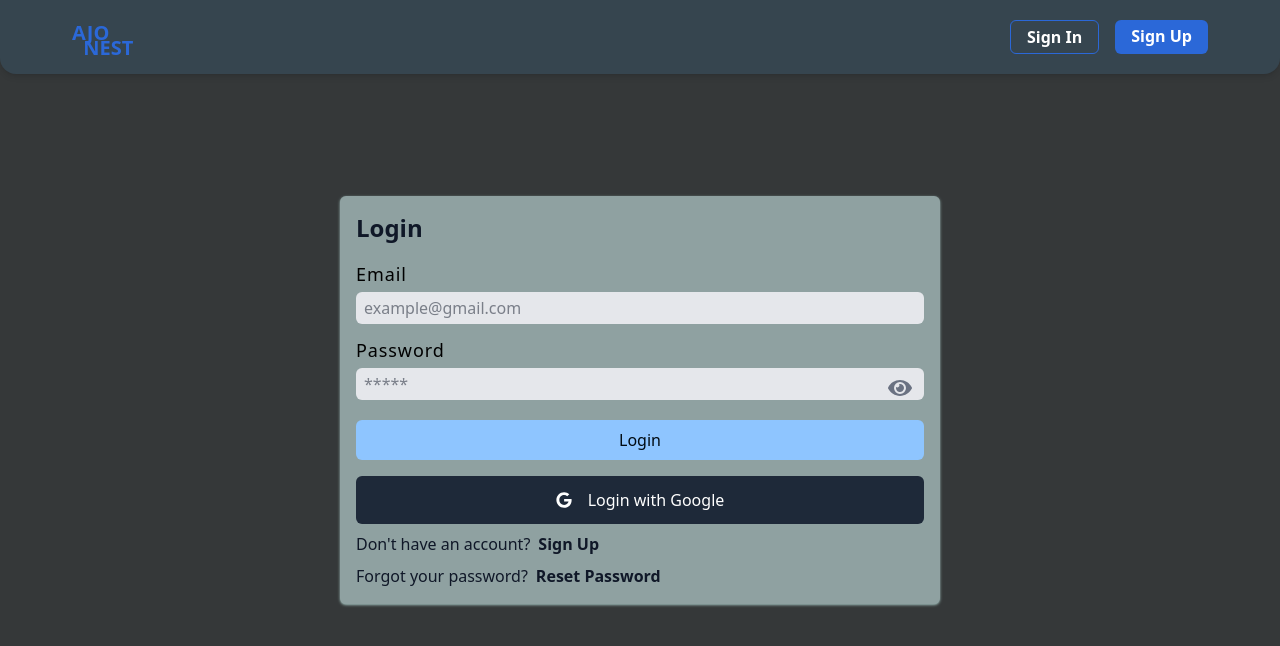
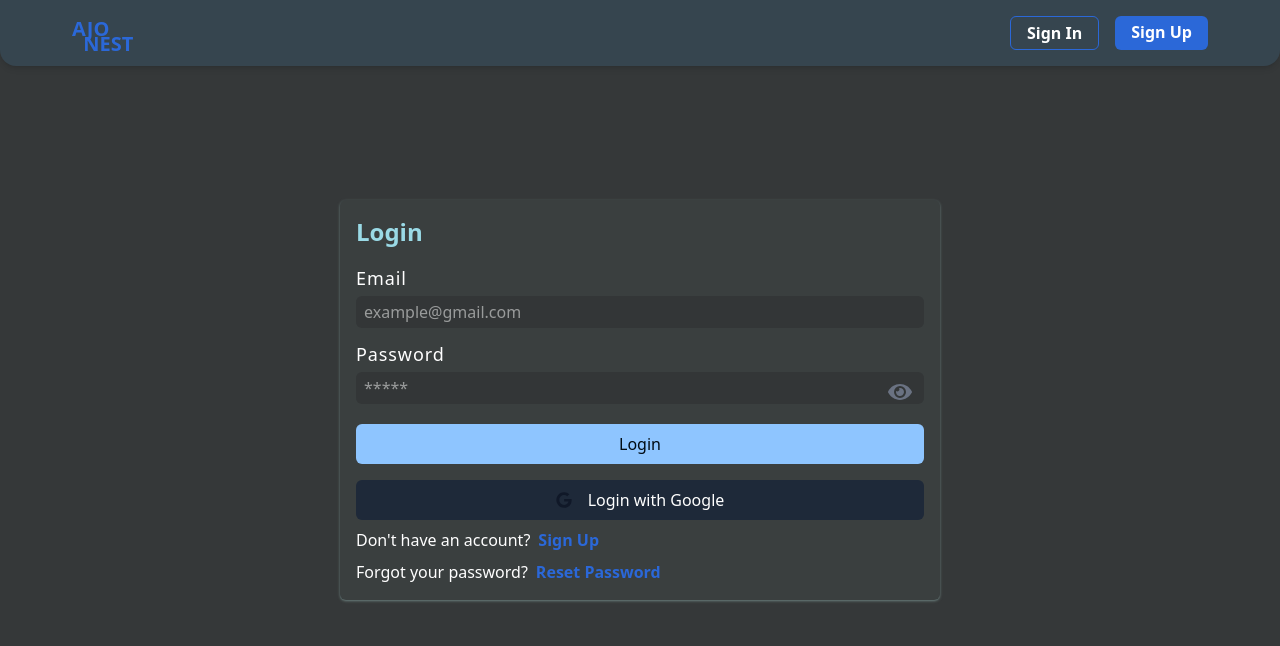
Before and after one commit to JadeDesign1/CoSavings, a Next.js app: page /login in a window 1280 px wide. Shown: the top 646 px of the page. Built offline with nearby package versions, Linux system fonts and the light colour scheme; no server answers.

Commit message:
navbar and color readjusted

```diff
--- a/app/globals.css
+++ b/app/globals.css
@@ -42,7 +42,7 @@
 }
 
 .form_container {
-  @apply px-4 shadow-sm bg-[var(--black-muted)] shadow-[#96b3af] py-4 flex flex-col  rounded-md mx-auto   h-fit w-[90%] sm:w-[600px] relative animate-[fadeInUp_0.8s_ease-out_forwards];
+  @apply px-4 shadow-sm bg-[#464e5052] shadow-[#677a78] py-4 flex flex-col  rounded-md mx-auto   h-fit w-[90%] sm:w-[600px] relative animate-[fadeInUp_0.8s_ease-out_forwards];
 }
 
 .nav_style {
--- a/component/appHeader.jsx
+++ b/component/appHeader.jsx
@@ -2,15 +2,13 @@
 import Link from "next/link";
 import React, { useEffect, useState } from "react";
 import Mobilenav from "./mobilenav";
-import CreateGroupForm from "./form/createGroupForm";
-import JoinGroupForm from "./form/joinGroupForm";
 import { getCurrentUser, logout } from "@/actions/page";
 import { RiLogoutBoxLine } from "react-icons/ri";
 
 export const AppHeader = () => {
   return (
     <nav className="nav_style">
-      <div className="flex flex-row items-center justify-between max-w-6xl mx-auto py-1 px-2">
+      <div className="flex flex-row items-center justify-between max-w-6xl mx-auto px-2">
         <Link
           href="/"
           className="relative -mt-2 text-xl text-[var(--primary)] font-bold cursor-pointer"
@@ -35,9 +33,7 @@ export const AppHeader = () => {
 };
 
 export const HomeHeader = () => {
-  const [showCreateForm, setShowCreateForm] = useState(false);
-  const [showJoinForm, setShowJoinForm] = useState(false);
-  const [openMobileNav, setOpenMobileNav] = useState(false);
+    const [openMobileNav, setOpenMobileNav] = useState(false);
   const [isAuthenticated, setIsAuthenticated] = useState(false);
 
   useEffect(() => {
@@ -68,15 +64,6 @@ export const HomeHeader = () => {
     setOpenMobileNav(!openMobileNav);
   };
 
-  const toggleCreateGroup = () => {
-    setShowJoinForm(false);
-    setShowCreateForm(!showCreateForm);
-  };
-  const toggleJoinForm = () => {
-    setShowCreateForm(false);
-    setShowJoinForm(!showJoinForm);
-  };
-
   const logoutHandler = async () => {
     await logout();
   };
@@ -85,15 +72,15 @@ export const HomeHeader = () => {
       <div className="flex flex-row items-center justify-between max-w-6xl mx-auto">
         <Link
           href="/home"
-          className="relative -mt-4 text-xl font-bold cursor-pointer "
+          className="relative -mt-4 text-xl text-[var(--primary)] font-bold cursor-pointer "
         >
           <span> AJO</span>
-          <div className="absolute top-[15px] text-[var(--secondary)]  -right-6">
+          <div className="absolute top-[15px] text-[var(--primary)]  -right-6">
             NEST
           </div>
         </Link>
         <button
-          className="sm:hidden ml-auto mr-8 w-fit py-1 px-2 flex flex-row gap-2 justify-center items-center bg-red-600 text-[var(--white)} ring-2 hover:ring-[var(--black-muted)] ring-black rounded text-2xl  hover:bg-red-500"
+          className="sm:hidden ml-auto mr-6 w-fit py-1 px-2 flex flex-row gap-2 justify-center items-center text-red-500 ring-1 hover:ring-[var(--black-muted)] ring-gray-300 rounded text-2xl"
           onClick={logoutHandler}
         >
           <RiLogoutBoxLine />
@@ -116,16 +103,10 @@ export const HomeHeader = () => {
             isAuthenticated={isAuthenticated}
             openMobileNav={openMobileNav}
             toggleNav={toggleNav}
-            toggleCreateGroup={toggleCreateGroup}
-            toggleJoinForm={toggleJoinForm}
           />
         </div>
 
-        {/* create and join group overlay */}
-        {showCreateForm && (
-          <CreateGroupForm toggleModal={() => toggleCreateGroup()} />
-        )}
-        {showJoinForm && <JoinGroupForm toggleModal={() => toggleJoinForm()} />}
+
       </div>
     </nav>
   );
--- a/component/form/authProviders.jsx
+++ b/component/form/authProviders.jsx
@@ -15,9 +15,9 @@ export const LoginGoogle = () => {
   return (
     <div
       onClick={handleGoogleLogin}
-      className="w-full gap-4 hover:cursor-pointer mt-4 h-12 bg-gray-800 rounded-md p-4 flex justify-center items-center"
+      className="w-full gap-4 hover:cursor-pointer mt-4 h-10 bg-gray-800 rounded-md p-4 flex justify-center items-center"
     >
-      <FaGoogle className="text-white" />
+      <FaGoogle className="" />
       <p className="text-white">
         {isPending ? "Redirecting..." : "Login with Google"}
       </p>
--- a/component/form/inputField.jsx
+++ b/component/form/inputField.jsx
@@ -16,7 +16,7 @@ const FormInput = ({
   return (
     <>
       <div className="flex flex-row items-center justify-between pt-2">
-        <label className=" text-base lg:text-lg tracking-wider capitalize text-black">
+        <label className=" text-base lg:text-lg tracking-wider capitalize text-white">
           {name === "confirm-password" ? "Confirm Password" : label}
         </label>
         {error && <span className="text-red-500 text-xs">{error}</span>}
@@ -24,7 +24,7 @@ const FormInput = ({
       <div className="relative w-full">
         <input
           type={type === "password" && !show ? "password" : "text"} // ✅ Toggles input type
-          className="outline-none pl-2  w-full bg-gray-200  rounded-md text-base py-1"
+          className="outline-none pl-2  w-full bg-neutral-800/30  rounded-md text-base text-white py-1"
           placeholder={placeholder}
           onChange={onChange}
           onBlur={onBlur}
--- a/component/form/loginForm.jsx
+++ b/component/form/loginForm.jsx
@@ -57,7 +57,7 @@ const LoginForm = () => {
         return (
           <section className=" modal-container">
             <form onSubmit={handleSubmit} className="form_container">
-              <h2 className="text-xl lg:text-2xl font-bold pb-2 ">Login</h2>
+              <h2 className="text-xl lg:text-2xl font-bold pb-2 text-[var(--text-light)]">Login</h2>
               <section className="grid grid-cols-1 gap-1">
                 <FormInput
                   value={values.email}
@@ -81,15 +81,15 @@ const LoginForm = () => {
                 <SubmiBtn isSubmitting={isSubmitting} text={"Login"} />
               </section>{" "}
               <LoginGoogle />
-              <div className="mt-2 flex items-center">
+              <div className="mt-2 flex items-center text-[var(--white)]">
                 <h1>{`Don't have an account?`}</h1>
-                <Link className="font-bold ml-2" href="/register">
+                <Link className="font-semibold ml-2 text-[var(--primary)]" href="/register">
                   Sign Up
                 </Link>
               </div>
-              <div className="mt-2 flex items-center">
+              <div className="mt-2 flex items-center text-[var(--white)]">
                 <h1>{`Forgot your password?`}</h1>
-                <Link className="font-bold ml-2" href="/forgot-password">
+                <Link className="font-semibold ml-2 text-[var(--primary)]" href="/forgot-password">
                   Reset Password
                 </Link>
               </div>
--- a/component/landingpage/heroSection.jsx
+++ b/component/landingpage/heroSection.jsx
@@ -7,26 +7,26 @@ import { motion } from "framer-motion";
 
 const HeroSection = () => {
   return (
-    <section className="min-h-screen w-full px-6 py-16 bg-gradient-to-b from-gray-900 to-gray-800 text-white">
-      <div className="max-w-7xl mx-auto flex flex-col-reverse md:flex-row items-center md:pt-16 lg:pt-2 justify-between md:gap-12">
+    <section className="min-h-screen md:h-screen w-full px-6 pt-12 lg:pt-8 pb-4 bg-gradient-to-b from-gray-900 to-gray-800 text-white">
+      <div className="max-w-7xl mx-auto flex flex-col-reverse md:flex-row items-center md:pt-16 lg:pt-2 justify-between md:gap-8">
         {/* Left Section */}
         <motion.div
-          className="w-full md:w-1/2 text-center md:text-left"
+          className="w-full h-1/2 md:w-1/2 text-center md:text-left"
           initial={{ opacity: 0, y: 30 }}
           animate={{ opacity: 1, y: 0 }}
           transition={{ duration: 0.8 }}
         >
-          <h1 className="text-3xl md:text-4xl lg:text-5xl font-serif uppercase font-bold text-cyan-300 mb-4">
+          <h1 className="text-2xl md:text-4xl lg:text-5xl font-serif uppercase font-bold text-[var(--primary)] mb-2">
             Save Smarter, Together.
           </h1>
-          <p className="text-base md:text-lg text-gray-300 mb-8 font-medium max-w-lg">
+          <p className="text-base md:text-lg md:mb-8 text-gray-300 mb-4 font-medium max-w-lg">
             Easily manage your cooperative contributions, payouts, and group
             savings goals — all in one place.
           </p>
           <Btn1>Get Started</Btn1>
 
           {/* Micro Features */}
-          <div className="mt-10 grid grid-cols-1 sm:grid-cols-3 gap-4 text-sm text-gray-300">
+          <div className="mt-10 grid grid-cols-3 sm:grid-cols-3 gap-2 text-sm text-gray-300">
             <div className="flex items-center gap-2">
               <FiShield className="text-emerald-400 text-lg" />
               Secure & Transparent
@@ -44,7 +44,7 @@ const HeroSection = () => {
 
         {/* Right Section - Illustration */}
         <motion.div
-          className="w-full md:w-1/2 h-auto"
+          className="w-full md:w-1/2 xl:w-[48%] h-auto "
           initial={{ opacity: 0, y: 30 }}
           animate={{ opacity: 1, y: 0 }}
           transition={{ duration: 1, delay: 0.3 }}
--- a/component/landingpage/howItWork.jsx
+++ b/component/landingpage/howItWork.jsx
@@ -35,10 +35,10 @@ const HowItWorks = () => {
   return (
     <section className="bg-[var(--black-muted)] py-20 px-6  md:px-20 text-white w-[100vw]">
       <div className="text-center mb-12">
-        <h2 className="text-2xl md:text-3xl font-bold text-[var(--black-warm)] mb-4">
+        <h2 className="text-2xl md:text-3xl font-bold mb-2">
           How It Works
         </h2>
-        <p className="text-gray-800 text-base md:text-lg max-w-2xl mx-auto">
+        <p className="text-slate-100 text-base md:text-lg max-w-2xl mx-auto">
           A simple 3-step process to grow and manage your cooperative savings
           with ease.
         </p>
```
Also changed, not shown: component/mobilenav.jsx (+12 -8 lines).
